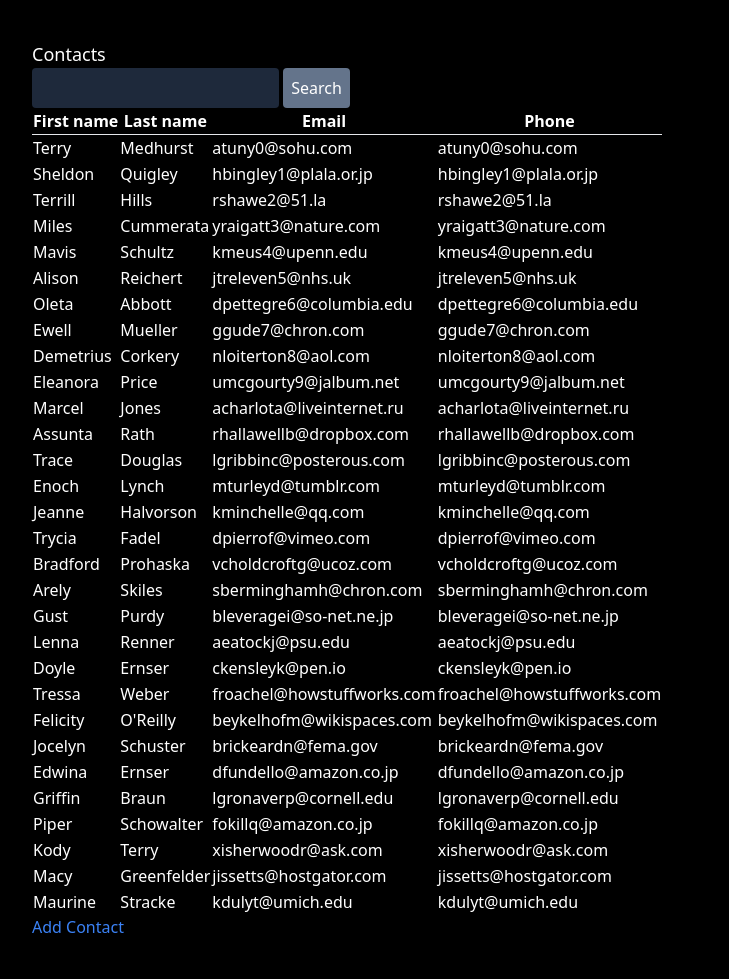
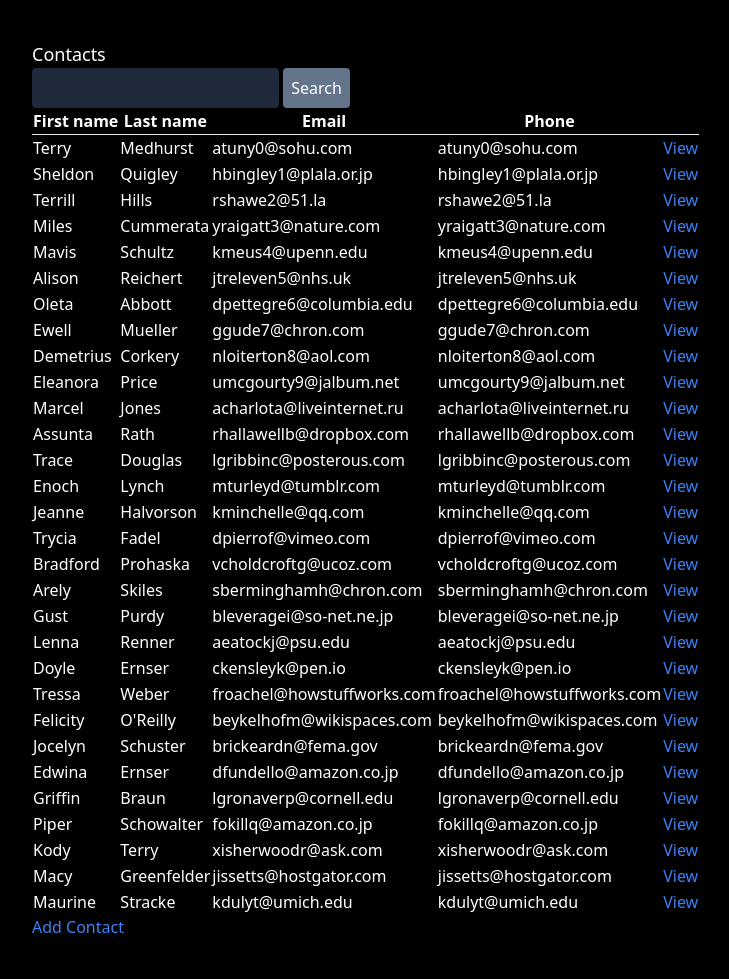
Before and after one commit to jsubroto/htmx-flask-contacts, a Flask app: page /contacts in a window 1280 px wide. Shown: the whole page, without its empty margins (8-737 px from the left). Run offline with Flask 3, Linux system fonts and the light colour scheme; some libraries are stand-ins or nearby versions.

Commit message:
Add view screen

```diff
--- a/app.py
+++ b/app.py
@@ -5,9 +5,11 @@ Contact.load_db()
 
 app = Flask(__name__)
 
+
 @app.route("/")
 def index():
     return redirect("/contacts")
+
 
 @app.route("/contacts")
 def contacts():
@@ -18,9 +20,11 @@ def contacts():
         contacts = Contact.search(q)
     return render_template("index.html", contacts=contacts)
 
+
 @app.route("/contacts/new", methods=["GET"])
 def contacts_new_get():
     return render_template("new.html", contact=Contact())
+
 
 @app.route("/contacts/new", methods=["POST"])
 def contacts_new_post():
@@ -29,3 +33,8 @@ def contacts_new_post():
         return redirect("/contacts")
     else:
         return render_template("new.html", contact=c)
+
+
+@app.route("/contacts/<int:contact_id>")
+def view(contact_id):
+    return f"Contact id: {contact_id}"
--- a/templates/index.html
+++ b/templates/index.html
@@ -14,6 +14,7 @@
 		<th>Last name</th>
 		<th>Email</th>
 		<th>Phone</th>
+		<th></th>
 	</tr>
 	</thead>
 	<tbody>
@@ -23,6 +24,9 @@
 		<td>{{ contact.last_name }}</td>
 		<td>{{ contact.email }}</td>
 		<td>{{ contact.phone }}</td>
+		<td>
+			<a class="text-blue-500" href="/contact/{{ contact.id }}">View</a>
+		</td>
 	</tr>
 	{% endfor %}
 	</tbody>
```
